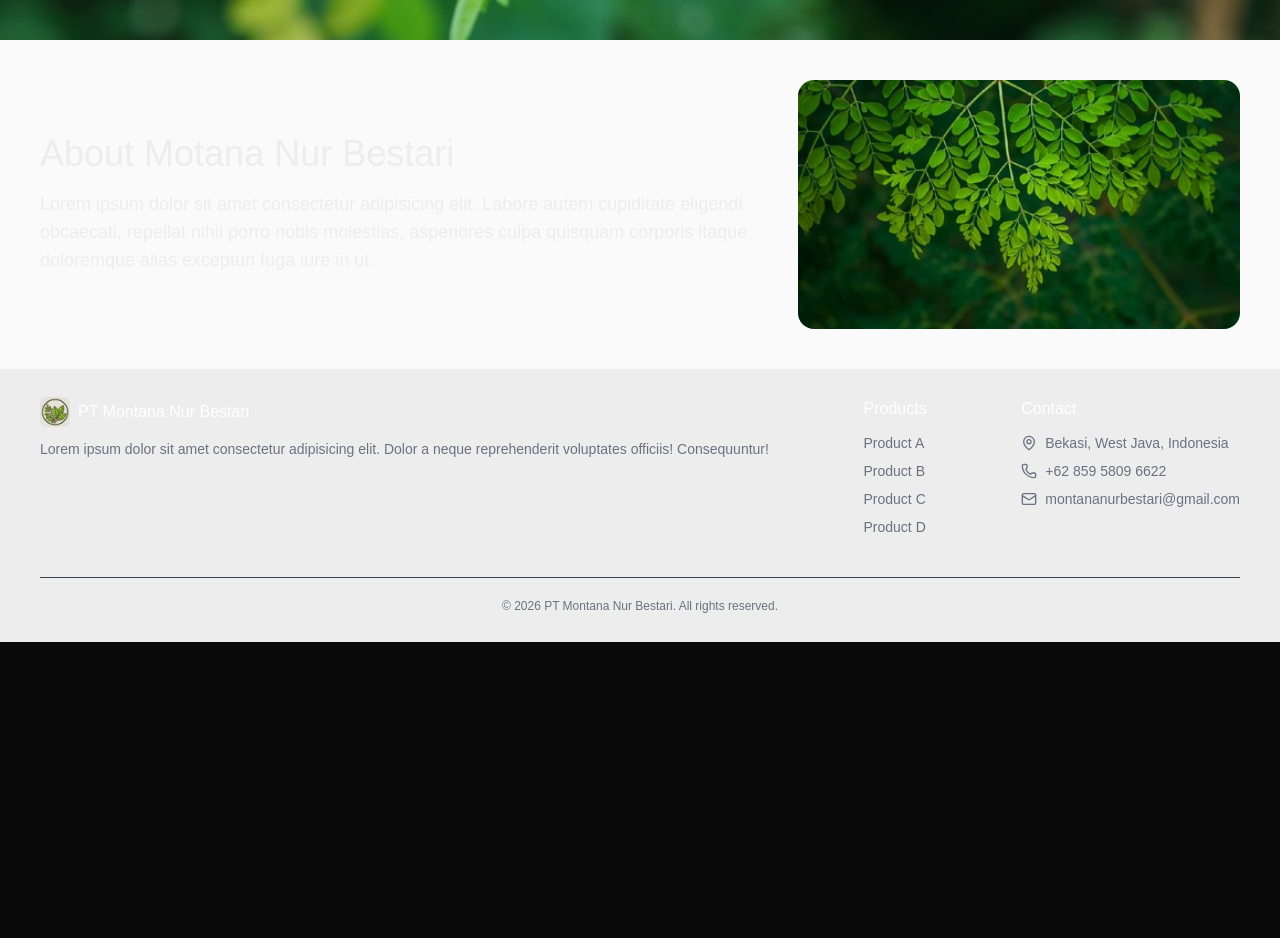
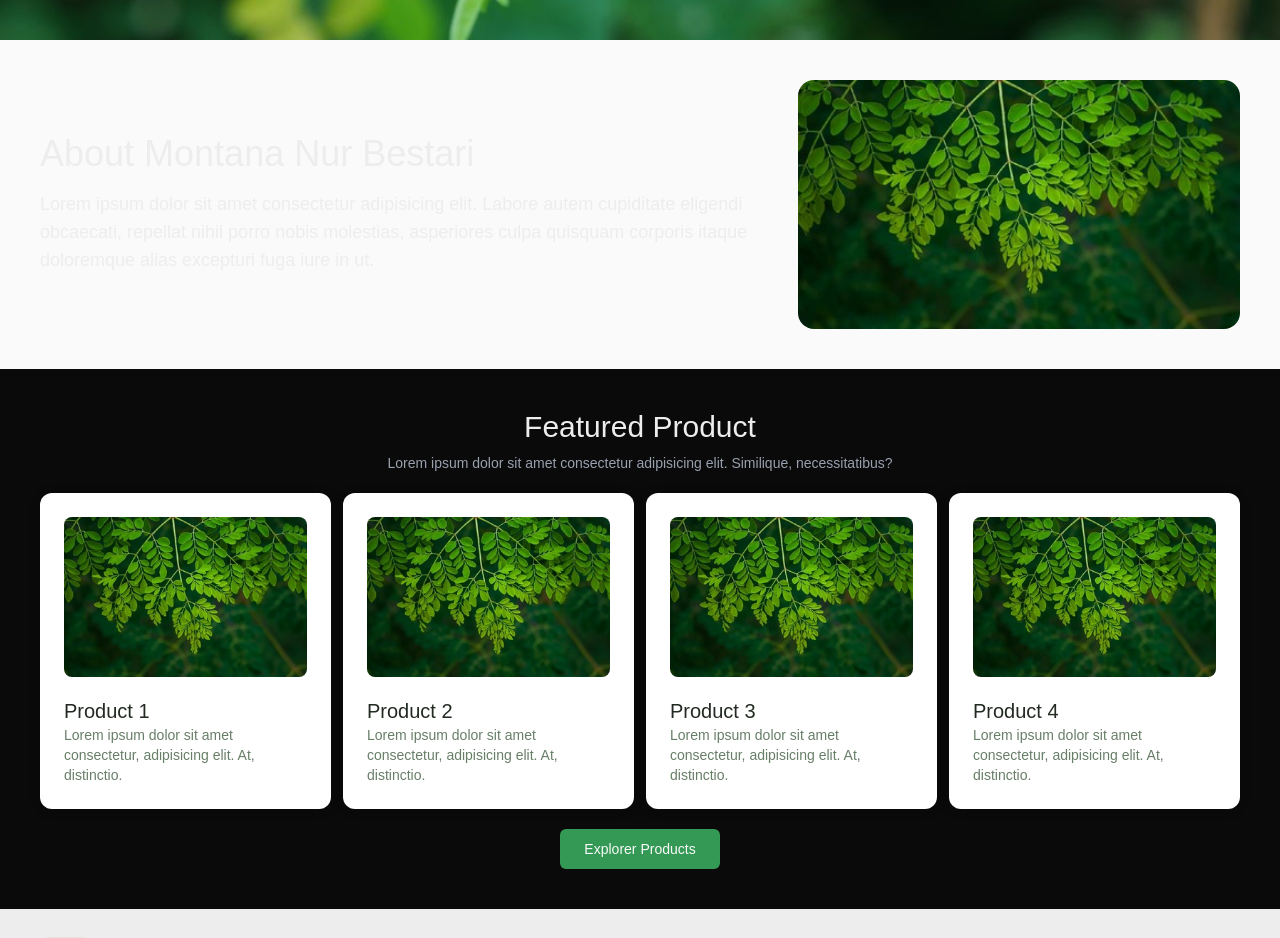
Before and after one commit to Ibrhm1/PT-Montana-Nur-Bestari, a Next.js app: page / in a window 1280 px wide. Shown: the part 680-1618 px from the top of the page. Before the commit the page ends 1322 px from the top, so only its background shows below. Built offline with nearby package versions, Linux system fonts and the light colour scheme.

Commit message:
feat: update footer and header components, add featured products section, and adjust image handling

```diff
--- a/src/components/common/Footer.tsx
+++ b/src/components/common/Footer.tsx
@@ -44,34 +44,39 @@ export default function Footer() {
           <div className="flex items-center gap-2">
             <Image
               src={LIST_IMAGE_CONSTANT.logo.url}
-              alt={LIST_IMAGE_CONSTANT.logo.name}
-              width={30}
-              height={20}
+              alt={LIST_IMAGE_CONSTANT.logo.name.split("-")[1]}
+              width={50}
+              height={30}
               className="aspect-square object-cover"
             />
-            <h1>PT Montana Nur Bestari</h1>
+            <h1 className="text-lg lg:text-xl">PT Montana Nur Bestari</h1>
           </div>
-          <p className="text-sm text-gray-500 transition-colors duration-300 hover:text-white active:text-white">
+
+          <p className="text-sm text-gray-500 transition-colors duration-300 hover:text-white active:text-white lg:text-base">
             Lorem ipsum dolor sit amet consectetur adipisicing elit. Dolor a
             neque reprehenderit voluptates officiis! Consequuntur!
           </p>
         </div>
+
         <div className="space-y-3" aria-label="list-products">
-          <h1>Products</h1>
+          <h1 className="text-lg lg:text-xl">Products</h1>
+
           <div className="space-y-2">
             {Array.isArray(listProducts) &&
               listProducts.map((product, index) => (
                 <p
                   key={index}
-                  className="text-sm text-gray-500 transition-colors duration-300 hover:text-white active:text-white"
+                  className="text-sm text-gray-500 transition-colors duration-300 hover:text-white active:text-white lg:text-base"
                 >
                   {product}
                 </p>
               ))}
           </div>
         </div>
+
         <div className="space-y-3" aria-label="contact-info">
-          <h1>Contact</h1>
+          <h1 className="text-lg lg:text-xl">Contact</h1>
+
           <div className="space-y-2">
             {Array.isArray(contactInfo) &&
               contactInfo.map((contact, index) => (
@@ -81,7 +86,7 @@ export default function Footer() {
                   className="flex items-center gap-2 text-gray-500 transition-colors duration-300 hover:text-white active:text-white"
                 >
                   <contact.icon size={16} />
-                  <p id="text-contact" className="text-sm">
+                  <p id="text-contact" className="text-sm lg:text-base">
                     {contact.info}
                   </p>
                 </div>
@@ -89,9 +94,11 @@ export default function Footer() {
           </div>
         </div>
       </section>
+
       <Separator orientation="horizontal" className="bg-gray-700" />
+
       <section>
-        <p className="mt-5 text-center text-xs text-gray-500">
+        <p className="mt-5 text-center text-xs text-gray-500 lg:text-sm">
           &copy; {new Date().getFullYear()} PT Montana Nur Bestari. All rights
           reserved.
         </p>
--- a/src/components/common/HeaderPage.tsx
+++ b/src/components/common/HeaderPage.tsx
@@ -6,12 +6,14 @@ type HeaderPageProps = {
 };
 
 export default function HeaderPage(props: HeaderPageProps) {
+  const logo = LIST_IMAGE_CONSTANT.logo;
+
   return (
     <Head>
       <meta charSet="UTF-8" />
       <meta name="viewport" content="width=device-width, initial-scale=1.0" />
-      <link rel="icon" href={LIST_IMAGE_CONSTANT.logo.url} />
       <title>{"PT Monata Nur Bestari" + " | " + props.title}</title>
+      <link rel="icon" href={logo.url} sizes="any" />
     </Head>
   );
 }
--- a/src/components/common/Navbar.tsx
+++ b/src/components/common/Navbar.tsx
@@ -1,7 +1,9 @@
 import { Menu } from "lucide-react";
+import Image from "next/image";
 import Link from "next/link";
 import { usePathname } from "next/navigation";
 import { useState } from "react";
+import { LIST_IMAGE_CONSTANT } from "~/constants/ListImageConstant";
 import { NAVBAR_MENU_LISTS } from "~/constants/NavbarConstant";
 import { cn } from "~/lib/utils";
 import { Button } from "../ui/button";
@@ -21,6 +23,12 @@ export default function Navbar() {
   return (
     <nav className="bg-sidebar fixed z-10 flex h-16 w-full items-center justify-between border-b px-2 shadow-xl md:px-5 lg:px-10">
       <section className="flex items-center gap-2">
+        <Image
+          src={LIST_IMAGE_CONSTANT.logo.url}
+          alt={LIST_IMAGE_CONSTANT.logo.name.split("-")[1]}
+          width={40}
+          height={40}
+        />
         <div className="-space-y-1">
           <h1 className="text-base font-bold lg:text-xl">
             PT Montana Nur Bestari
--- a/src/components/views/home/AboutHome.tsx
+++ b/src/components/views/home/AboutHome.tsx
@@ -5,7 +5,7 @@ const AboutHome = () => {
   return (
     <main className="bg-accent-foreground flex flex-col items-center gap-10 px-2 py-10 md:flex-row md:px-5 lg:px-10">
       <section className="space-y-4">
-        <h1 className="text-2xl lg:text-4xl">About Motana Nur Bestari</h1>
+        <h1 className="text-2xl lg:text-4xl">About Montana Nur Bestari</h1>
         <p className="lg:text-lg">
           Lorem ipsum dolor sit amet consectetur adipisicing elit. Labore autem
           cupiditate eligendi obcaecati, repellat nihil porro nobis molestias,
@@ -16,7 +16,7 @@ const AboutHome = () => {
       <section>
         <Image
           src={LIST_IMAGE_CONSTANT.daunKelor.url}
-          alt="banner"
+          alt={LIST_IMAGE_CONSTANT.daunKelor.name}
           width={720}
           height={200}
           className="rounded-2xl object-cover lg:w-[1080px]"
--- /dev/null
+++ b/src/components/views/home/FeaturedProduct.tsx
@@ -0,0 +1,50 @@
+import Image from "next/image";
+import Link from "next/link";
+import { Button } from "~/components/ui/button";
+import { Card, CardContent, CardHeader } from "~/components/ui/card";
+import { LIST_IMAGE_CONSTANT } from "~/constants/ListImageConstant";
+import { NAVBAR_MENU_LISTS } from "~/constants/NavbarConstant";
+
+export default function FeaturedProduct() {
+  return (
+    <main className="px-2 py-10 md:px-5 lg:px-10">
+      <header className="mb-5 w-full space-y-2 text-center">
+        <h1 className="text-2xl font-normal md:text-3xl">Featured Product </h1>
+        <p className="text-xs text-gray-400 md:text-sm">
+          Lorem ipsum dolor sit amet consectetur adipisicing elit. Similique,
+          necessitatibus?
+        </p>
+      </header>
+      <section className="grid grid-cols-1 gap-3 md:grid-cols-2 xl:grid-cols-4">
+        {Array.from({ length: 4 }).map((_, productIndex) => (
+          <Card
+            key={productIndex}
+            className="bg-card -space-y-3 border-0 shadow-2xl"
+          >
+            <CardHeader>
+              <Image
+                src={LIST_IMAGE_CONSTANT.daunKelor.url}
+                alt={LIST_IMAGE_CONSTANT.daunKelor.name}
+                width={400}
+                height={400}
+                className="aspect-video h-40 w-full rounded-lg object-cover"
+              />
+            </CardHeader>
+            <CardContent>
+              <h2 className="text-xl">Product {productIndex + 1}</h2>
+              <p className="text-muted-foreground text-xs lg:text-sm">
+                Lorem ipsum dolor sit amet consectetur, adipisicing elit. At,
+                distinctio.
+              </p>
+            </CardContent>
+          </Card>
+        ))}
+      </section>
+      <footer className="mt-5 w-full text-center">
+        <Button variant="default" asChild size="lg">
+          <Link href={NAVBAR_MENU_LISTS[1].href}>Explorer Products</Link>
+        </Button>
+      </footer>
+    </main>
+  );
+}
--- a/src/constants/ListImageConstant.ts
+++ b/src/constants/ListImageConstant.ts
@@ -2,10 +2,6 @@ export const LIST_IMAGE_CONSTANT = {
   logo: {
     name: "logo-monata-nur-bestari",
     url: "/design-montana/logo-website.png",
-  },
-  footer: {
-    name: "footer",
-    url: "/design-montana/footer.png",
   },
   banner: {
     name: "banner",
--- a/src/pages/contact/index.tsx
+++ b/src/pages/contact/index.tsx
@@ -1,9 +1,6 @@
-import LandingPageLayout from "~/components/layouts/LandingPageLayout";
+import { useRouter } from "next/router";
 
 export default function ContactPage() {
-  return (
-    <LandingPageLayout title="Contact Us">
-      <h1>Contact</h1>
-    </LandingPageLayout>
-  );
+  const router = useRouter();
+  return router.replace("/");
 }
--- a/src/pages/index.tsx
+++ b/src/pages/index.tsx
@@ -1,6 +1,7 @@
 import LandingPageLayout from "~/components/layouts/LandingPageLayout";
 import AboutHome from "~/components/views/home/AboutHome";
 import BannerHome from "~/components/views/home/BannerHome";
+import FeaturedProduct from "~/components/views/home/FeaturedProduct";
 
 export default function HomePage() {
   return (
@@ -12,6 +13,10 @@ export default function HomePage() {
       <section>
         <AboutHome />
       </section>
+
+      <section>
+        <FeaturedProduct />
+      </section>
     </LandingPageLayout>
   );
 }
--- a/src/pages/products/index.tsx
+++ b/src/pages/products/index.tsx
@@ -1,9 +1,6 @@
-import LandingPageLayout from "~/components/layouts/LandingPageLayout";
+import { useRouter } from "next/router";
 
 export default function ProductsPage() {
-  return (
-    <LandingPageLayout title="Our Products">
-      <h1>Products</h1>
-    </LandingPageLayout>
-  );
+  const router = useRouter();
+  return router.replace("/");
 }
```
Also changed, not shown: public/design-montana/3.png (renamed from public/design-montana/footer.png).
